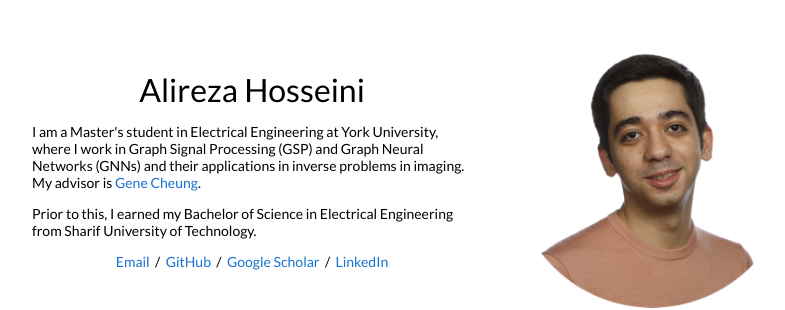
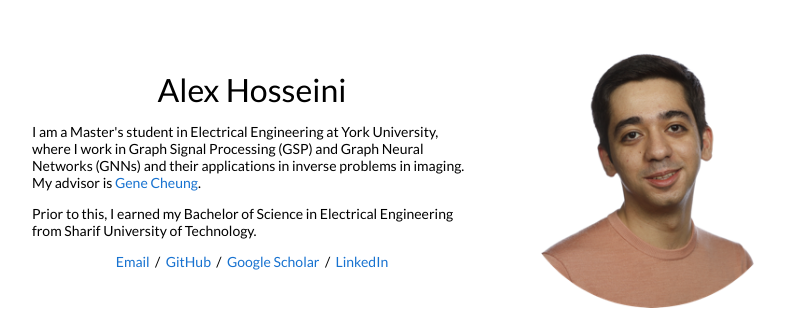
Before and after one commit to alxhosse/alxhosse.github.io, a Jekyll site: the page built from _posts/2024-09-26-nipsaccepted.markdown, in a window 1280 px wide. Shown: the top 310 px of the page, without its empty margins (228-1013 px from the left). Built offline with Jekyll 4.4.1, drawn with Linux system fonts in a browser that asks for light colours.

Commit message:
Update default.html

```diff
--- a/_layouts/default.html
+++ b/_layouts/default.html
@@ -32,7 +32,7 @@
           <tr style="padding:0px">
             <td style="padding:2.5%;width:60%;vertical-align:middle">
               <h1>
-                Alireza Hosseini
+                Alex Hosseini
               </h1>
               <p>
                 I am a Master's student in Electrical Engineering at York University, where I work in Graph Signal Processing (GSP) and Graph Neural Networks (GNNs) and their applications in inverse problems in imaging. My advisor is <a href="https://www.eecs.yorku.ca/~genec/index.html">Gene Cheung</a>.
@@ -43,7 +43,7 @@
               </p>
               <p style="text-align:center">
                 <a target="_blank" href="https://mailhide.io/e/AD0ocEDm"> Email</a> &nbsp;/&nbsp;
-                <a href="https://github.com/alireza78h/">GitHub</a> &nbsp;/&nbsp;
+                <a href="https://github.com/alxhosse/">GitHub</a> &nbsp;/&nbsp;
                 <a href="https://scholar.google.ca/citations?hl=en&user=4MqpWLoAAAAJ">Google Scholar</a> &nbsp;/&nbsp;
                 <a href="https://www.linkedin.com/in/salhosseini">LinkedIn</a>
               </p>
```
